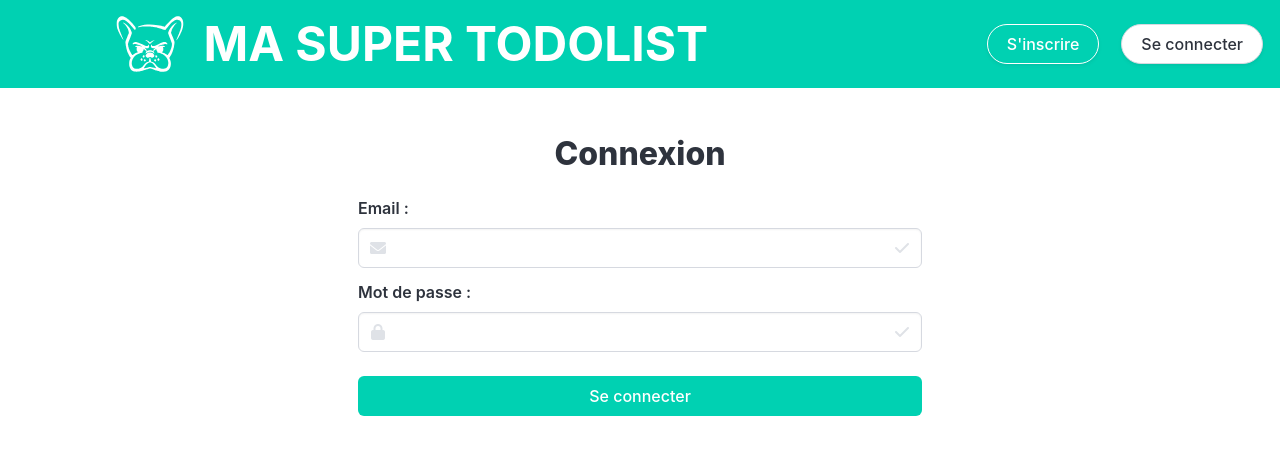
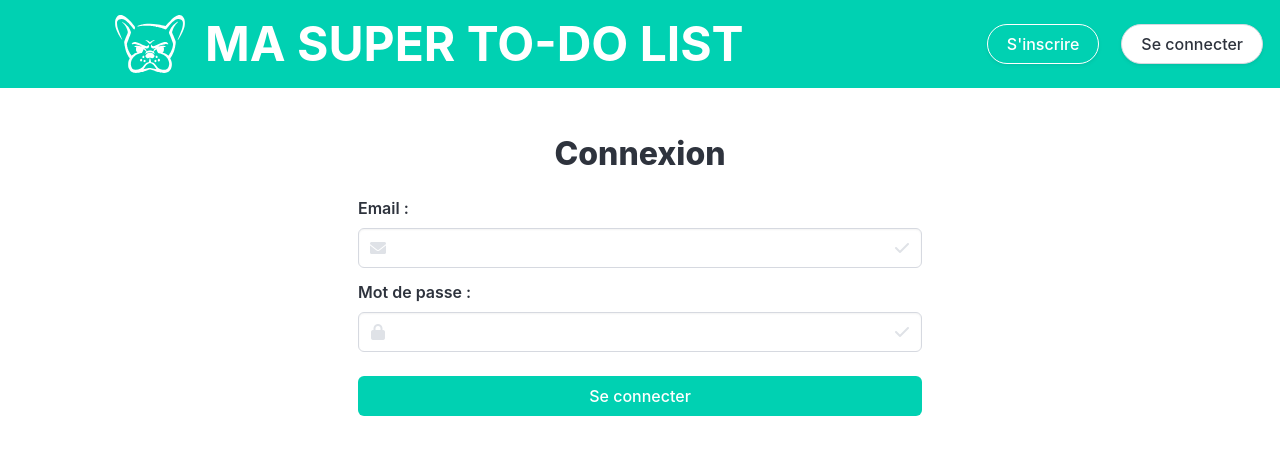
Before and after one commit to Greg86360/my-react-app, a React (Create React App) app: page / in a window 1280 px wide. Shown: the top 454 px of the page. Built offline with nearby package versions, Linux system fonts and the light colour scheme.

Commit message:
correction orthographe

```diff
--- a/src/Header/Header.js
+++ b/src/Header/Header.js
@@ -17,7 +17,7 @@ export default function Header() {
     <nav className="navbar has-background-primary has-text-white is-align-items-center" role="navigation" aria-label="main navigation">
       <div className="navbar-brand is-flex is-justify-content-center	">
         <img src="/logo-bouledogue.svg" className="logo"></img>
-        <span className="navbar-item has-text-weight-bold is-uppercase has-text-white has-text-centered-touch	is-size-1 is-size-3-touch">Ma super ToDoList</span>
+        <span className="navbar-item has-text-weight-bold is-uppercase has-text-white has-text-centered-touch	is-size-1 is-size-3-touch">Ma super To-do list</span>
       </div>
       <div className="navbar-end">
         {token ? (
```
